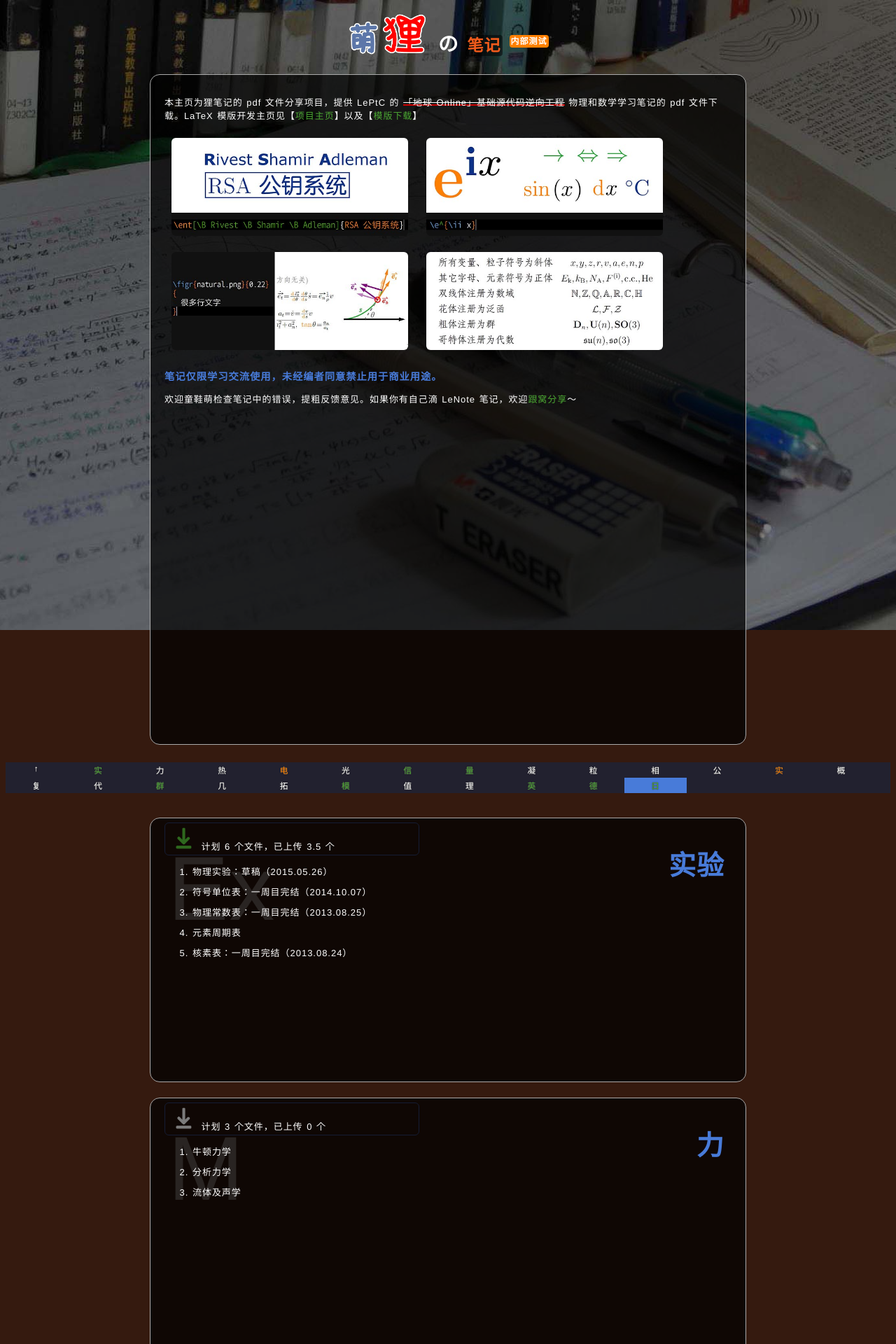
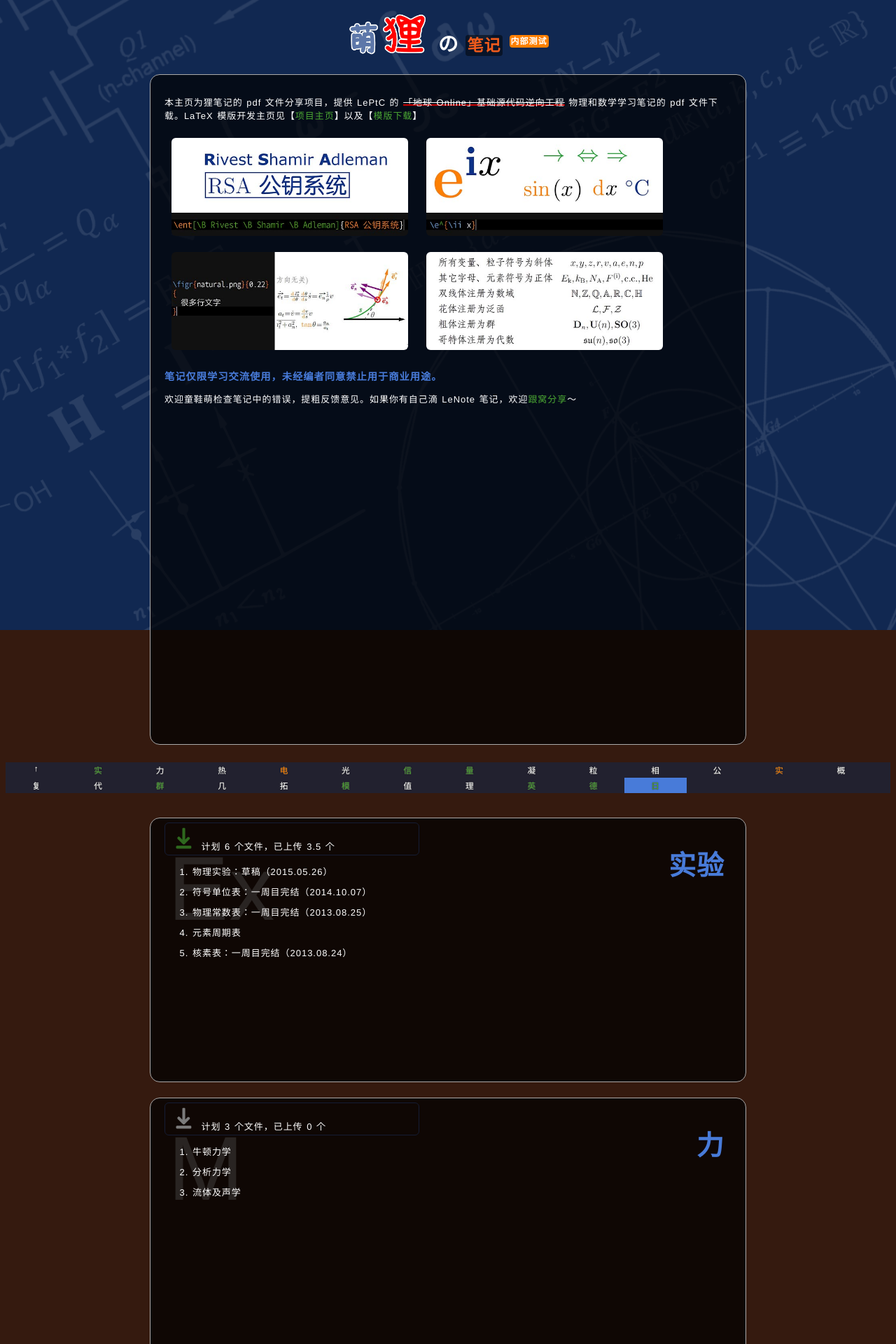
Before and after one commit to LePtC/LePtC.github.io, a Jekyll site: the page built from lenote/index.html, in a window 1280 px wide. Shown: the top 1920 px of the page at 70% size. Built offline with Jekyll 4.4.1, drawn with Linux system fonts in a browser that asks for light colours; Markdown is read by kramdown in place of the engine named in the settings; formulas are drawn with MathJax 3; comment, search, counter and statistics services are not loaded.

Commit message:
update bkg

```diff
--- a/lenote/index.html
+++ b/lenote/index.html
@@ -22,8 +22,8 @@ $(document).ready( function() {
 
 
 <div>
-<a id="logo-imgb" title="狸笔记"><img src="/img/lenote15Bblur.jpg" class="sky" style="z-index:-5"></a>
-<a id="logo-img" title="狸笔记"><img src="/img/lenote15B.jpg" class="sky" style="z-index:-4"></a>
+<!-- <a id="logo-imgb" title="狸笔记"><img src="/img/lenote15Bblur.jpg" class="sky" style="z-index:-5"></a> -->
+<a id="logo-img" title="狸笔记"><img src="/img/lenote15B.png" class="sky" style="z-index:-4"></a>
 </div>
 
 
```
Also changed, not shown: img/lenote15B.png (added).
